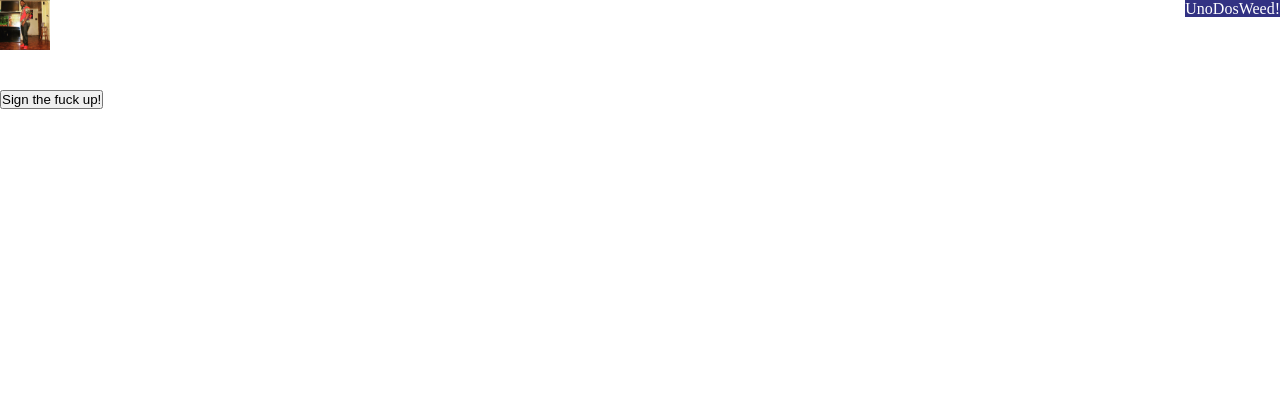
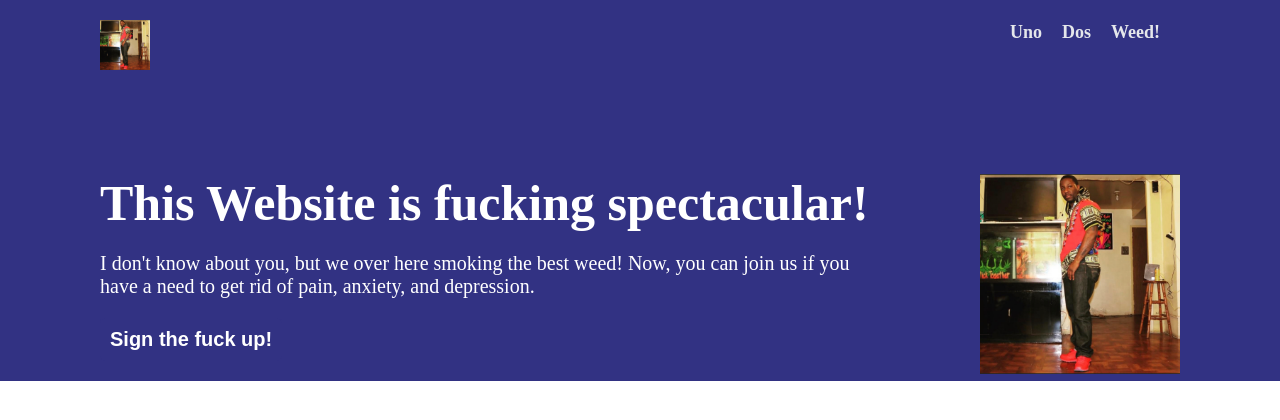
Before and after one commit to itsnobledean/odinProjectLandingPage, a plain HTML site: page pages/index.html in a window 1280 px wide. Drawn offline with Linux system fonts and the light colour scheme.

Commit message:
Finished the Hero
I think I may add a few styles in the future, but for the most party, this section is complete. On to the next. She's an easy person to listen to.

```diff
--- a/pages/index.html
+++ b/pages/index.html
@@ -37,7 +37,9 @@
             Sign the fuck up!
           </button>
         </div>
-        <div class="header-body-right"></div>
+        <div class="header-body-right">
+          <img src="/pages/aPicOfMe.jpg" width="200" height="200" alt="" />
+        </div>
       </div>
     </div>
   </body>
--- a/pages/style.css
+++ b/pages/style.css
@@ -5,17 +5,57 @@
 }
 .header {
   color: #fff;
+  background-color: rgb(50, 50, 131);
 }
 .header-top {
   display: flex;
   justify-content: space-between;
+  margin-left: 100px;
+  margin-right: 100px;
 }
 ul {
   list-style: none;
   display: flex;
 }
+li {
+  margin-right: 20px;
+  font-size: 20px;
+  font-weight: bold;
+  margin-top: 20px;
+}
+.aPicOfMe {
+  margin-top: 20px;
+}
 a {
   text-decoration: none;
+  color: #e5e7eb;
+  font-size: 18px;
+}
+.header-body-left-title {
+  font-size: 50px;
+  font-weight: bold;
+  margin-bottom: 20px;
+}
+.header-body {
+  display: flex;
+  margin: 100px;
+}
+.header-body-right {
+  max-height: 200px;
+}
+
+.title-p {
+  font-size: 20px;
+  margin-bottom: 20px;
+  margin-right: 100px;
+}
+.header-body-left-button {
+  background-color: rgb(50, 50, 131);
   color: #fff;
-  background-color: rgb(50, 50, 131);
+  padding: 10px;
+  border-radius: 5px;
+  border: none;
+  font-size: 20px;
+  font-weight: bold;
+  margin-bottom: 20px;
 }
```
